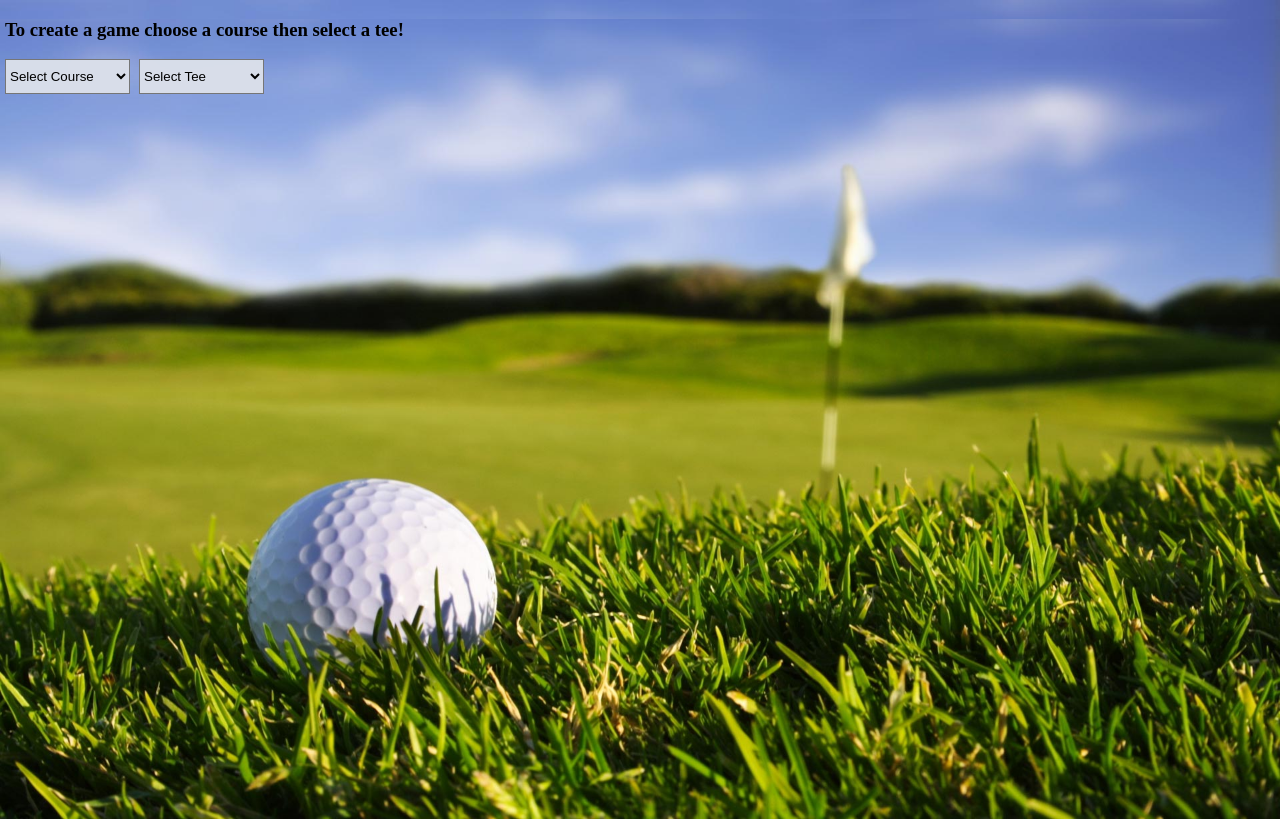
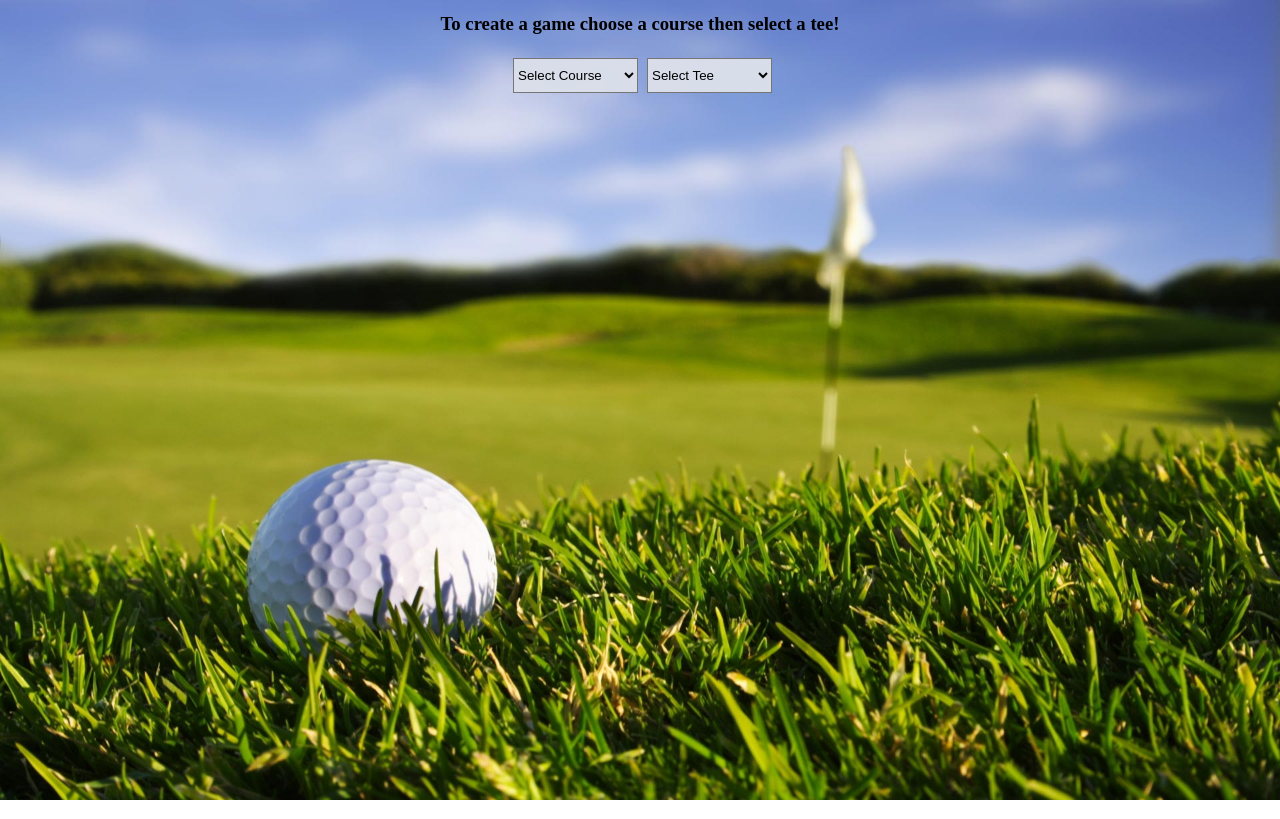
Before and after one commit to uphillhiker62/golfCard, a plain HTML site: page index.html in a window 1280 px wide. Drawn offline with nearby package versions, Linux system fonts and the light colour scheme; no server answers.

Commit message:
update some css

```diff
--- a/action.js
+++ b/action.js
@@ -56,6 +56,7 @@ let totalPar = 0;
 let totalScore = 0;
 
 function setTee(teeindex){
+    $(".gameInfo").remove();
     $(right).text('');
     $("#totalPar").text('');
     $("#totalYds").text('');
--- a/index.html
+++ b/index.html
@@ -14,7 +14,7 @@
 <body>
 <div class="container">
 
-    <h3>To create a game choose a course then select a tee!</h3>
+    <h3 class="gameInfo">To create a game choose a course then select a tee!</h3>
 
     <div class="gameSetUp">
         <select onchange="getCourse(this.value)" class="courseDropDown courseDdStyling">
--- a/style.less
+++ b/style.less
@@ -15,13 +15,15 @@ html, body {
 .container {
   width: 100%;
   height: 100%;
+  display: flex;
+  flex-direction: column;
 
-  h3 {
-    margin-left: 5px;
+  .gameInfo{
+    margin: 13px auto;
   }
 
   .gameSetUp {
-    margin: 0 auto;
+    margin: 10px auto;
 
     .courseDdStyling {
       width: 125px;
@@ -35,9 +37,8 @@ html, body {
   .card {
     display: flex;
     overflow: auto;
-    //background-color: rgba(255, 255, 255, 0.5);
-    margin-left: 5px;
     border-radius: 5px;
+    margin: 0 auto;
 
     .left {
       padding: 0 20px 0 10px;
```
Also changed, not shown: style.css.
